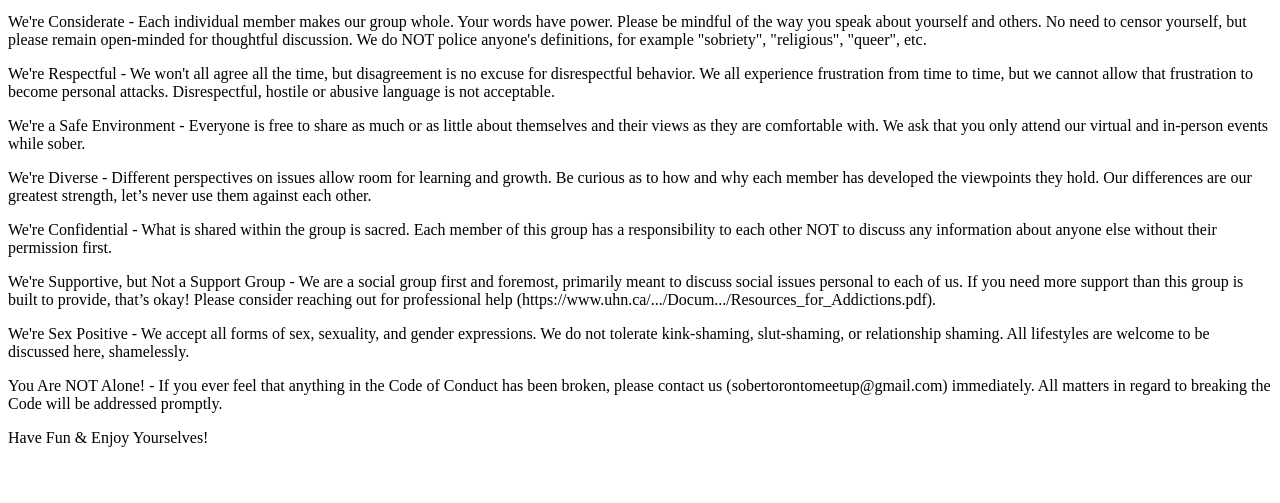
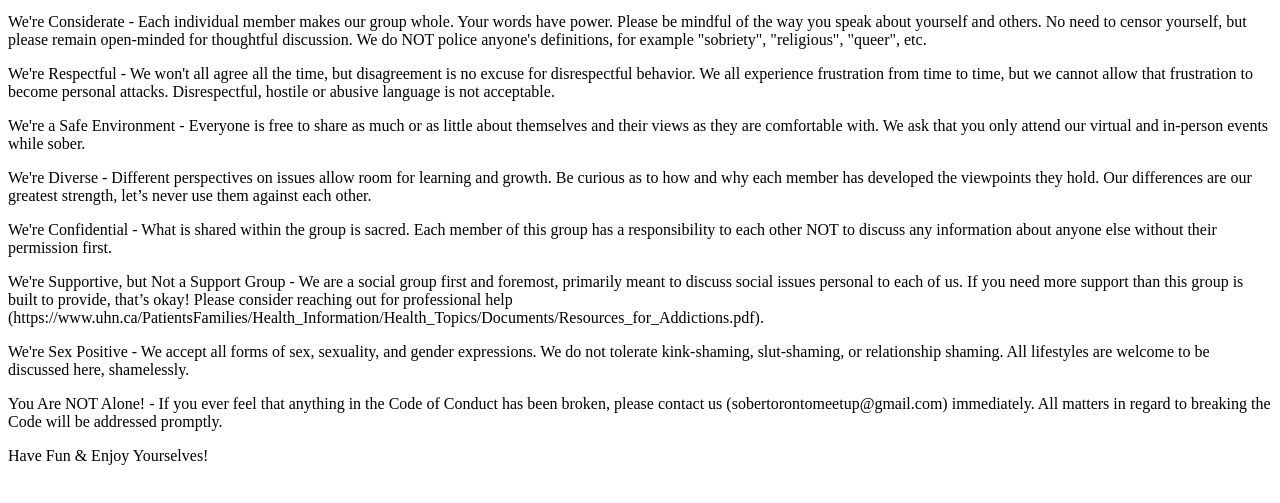
Before and after one commit to Sober-Toronto/Sober-Toronto.github.io, a plain HTML site: page index.html in a window 1280 px wide. Shown: the part 105-608 px from the top of the page. Drawn offline with Linux system fonts and the light colour scheme.

Commit message:
Update index.html

```diff
--- a/index.html
+++ b/index.html
@@ -24,7 +24,7 @@ We're Confidential - What is shared within the group is sacred. Each member of t
 </p>
 
 <p>
-We're Supportive, but Not a Support Group - We are a social group first and foremost, primarily meant to discuss social issues personal to each of us. If you need more support than this group is built to provide, that’s okay! Please consider reaching out for professional help (https://www.uhn.ca/.../Docum.../Resources_for_Addictions.pdf).
+We're Supportive, but Not a Support Group - We are a social group first and foremost, primarily meant to discuss social issues personal to each of us. If you need more support than this group is built to provide, that’s okay! Please consider reaching out for professional help (https://www.uhn.ca/PatientsFamilies/Health_Information/Health_Topics/Documents/Resources_for_Addictions.pdf).
 </p>
 
 <p>
```
